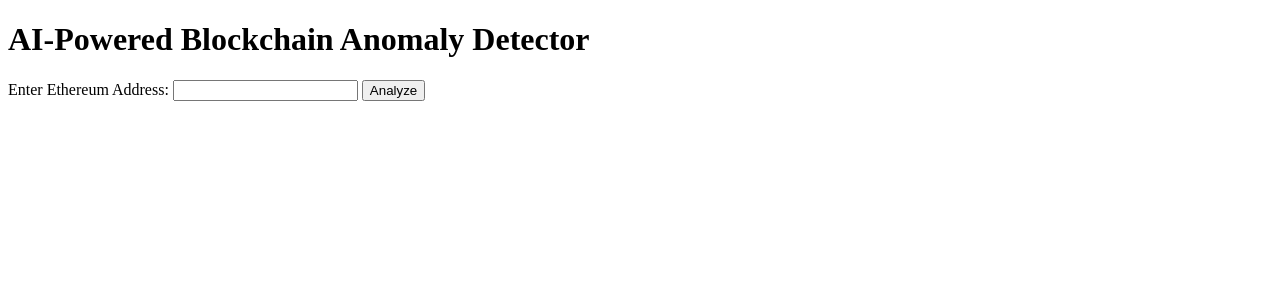
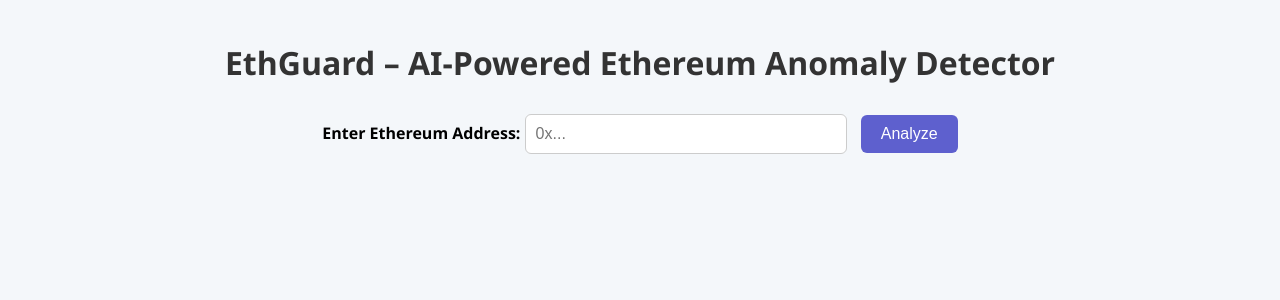
Before and after one commit to khusheranjan/EthScan-AI, a Flask app: page / in a window 1280 px wide. Shown: the top 300 px of the page. Run offline with Flask 3, Linux system fonts and the light colour scheme.

Commit message:
added ui

```diff
--- a/app.py
+++ b/app.py
@@ -1,6 +1,7 @@
 import io
 import re
 from flask import Flask, render_template, request, send_file
+from fpdf import FPDF
 import requests
 import pandas as pd
 import matplotlib.pyplot as plt
@@ -152,5 +153,24 @@ def download_csv():
     return "No data available to download."
 
 
+@app.route('/download_pdf')
+def download_pdf():
+    if 'anomalies_df' in globals():
+        pdf = FPDF()
+        pdf.add_page()
+        pdf.set_font("Arial", size=12)
+        pdf.cell(200, 10, txt="EthGuard - Ethereum Anomaly Report", ln=1, align='C')
+        pdf.ln(10)
+
+        for index, row in anomalies_df.head(20).iterrows():
+            line = f"{row['hash'][:10]} | {row['from'][:6]}... -> {row['to'][:6]} | {row['value']} ETH | Score: {round(row['anomaly_score'], 4)}"
+            pdf.cell(200, 10, txt=line, ln=True)
+
+        pdf_output = "static/anomaly_report.pdf"
+        pdf.output(pdf_output)
+        return send_file(pdf_output, as_attachment=True)
+    return "No data available for PDF report."
+
+
 if __name__ == "__main__":
     app.run(debug=True)
--- /dev/null
+++ b/static/style.css
@@ -0,0 +1,108 @@
+body {
+    font-family: 'Segoe UI', sans-serif;
+    background-color: #f4f7fa;
+    margin: 0;
+    padding: 20px;
+}
+
+h1 {
+    text-align: center;
+    color: #333;
+    margin-bottom: 30px;
+}
+
+form {
+    text-align: center;
+    margin-bottom: 40px;
+}
+
+input[type="text"] {
+    padding: 10px;
+    width: 300px;
+    border: 1px solid #ccc;
+    border-radius: 6px;
+    font-size: 16px;
+}
+
+button {
+    padding: 10px 20px;
+    background-color: #5e60ce;
+    color: white;
+    border: none;
+    border-radius: 6px;
+    font-size: 16px;
+    cursor: pointer;
+    margin-left: 10px;
+}
+
+button:hover {
+    background-color: #3f42b1;
+}
+
+h2, h3 {
+    color: #444;
+    margin-top: 40px;
+    text-align: center;
+}
+
+p {
+    text-align: center;
+    color: #777;
+}
+
+img {
+    display: block;
+    margin: 20px auto;
+    max-width: 90%;
+    border-radius: 8px;
+    box-shadow: 0 4px 10px rgba(0, 0, 0, 0.05);
+}
+
+.scrollable-table {
+    width: 95%;
+    max-height: 400px;
+    margin: 20px auto;
+    overflow-y: auto;
+    border: 1px solid #ccc;
+    border-radius: 6px;
+    background: #fff;
+    box-shadow: 0 2px 5px rgba(0,0,0,0.05);
+}
+
+table {
+    width: 100%;
+    border-collapse: collapse;
+    font-size: 14px;
+}
+
+table th, table td {
+    border: 1px solid #ddd;
+    padding: 10px 8px;
+    text-align: center;
+}
+
+table th {
+    background-color: #5e60ce;
+    color: white;
+    position: sticky;
+    top: 0;
+    z-index: 1;
+}
+
+table tr:nth-child(even) {
+    background-color: #f9f9f9;
+}
+
+.button-group {
+    text-align: center;
+    margin-top: 20px;
+}
+
+.button-group a button {
+    background-color: #009688;
+    margin: 0 10px;
+}
+
+.button-group a button:hover {
+    background-color: #00796b;
+}
--- a/templates/index.html
+++ b/templates/index.html
@@ -1,13 +1,16 @@
 <!DOCTYPE html>
 <html>
 <head>
-        <title>Blockchain Anomaly Detector</title>
+    <title>EthGuard – AI-Powered Ethereum Anomaly Detector</title>
+    <link rel="stylesheet" type="text/css" href="{{ url_for('static', filename='style.css') }}">
 </head>
 <body>
-        <h1>AI-Powered Blockchain Anomaly Detector</h1>
+
+    <h1>EthGuard – AI-Powered Ethereum Anomaly Detector</h1>
+
     <form method="POST">
-            <label>Enter Ethereum Address:</label>
-            <input type="text" name="address" required>
+        <label for="address"><strong>Enter Ethereum Address:</strong></label>
+        <input type="text" id="address" name="address" placeholder="0x..." required>
         <button type="submit">Analyze</button>
     </form>
 
@@ -17,17 +20,22 @@
 
     {% if anomalies is not none %}
         <h2>Anomalous Transactions Detected</h2>
+
         {% if anomalies.empty %}
             <p>No anomalies found or insufficient data.</p>
         {% else %}
+
             <h3>Feature Comparison</h3>
             <img src="/static/feature_comparison.png" alt="Feature Comparison">
+
             <h3>Time Series Plot</h3>
             <img src="{{ url_for('static', filename='time_series.png') }}" alt="Time Series Plot">
+
             <h3>Value vs. Gas Price Scatter Plot</h3>
             <img src="{{ url_for('static', filename='scatter_plot.png') }}" alt="Scatter Plot">
 
-            <table border="1">
+            <div class="scrollable-table">
+                <table>
                     <tr>
                         <th>Hash</th>
                         <th>From</th>
@@ -39,9 +47,9 @@
                     </tr>
                     {% for _, row in anomalies.iterrows() %}
                     <tr>
-                    <td>{{ row['hash'] }}</td>
-                    <td>{{ row['from'] }}</td>
-                    <td>{{ row['to'] }}</td>
+                        <td>{{ row['hash'][:10] }}...</td>
+                        <td>{{ row['from'][:8] }}...</td>
+                        <td>{{ row['to'][:8] }}...</td>
                         <td>{{ row['value'] }}</td>
                         <td>{{ row['gasPrice'] }}</td>
                         <td>{{ row['timeStamp'] }}</td>
@@ -49,11 +57,14 @@
                     </tr>
                     {% endfor %}
                 </table>
-            {% if not anomalies.empty %}
-                <a href="/download_csv"><button>Download as CSV</button></a>
+            </div>
+
+            <div class="button-group">
+                <a href="/download_csv"><button>Download CSV</button></a>
+                <a href="/download_pdf"><button>Download PDF Report</button></a>
+            </div>
+        {% endif %}
     {% endif %}
 
-        {% endif %}
-    {% endif %}
 </body>
 </html>
```
Lines whose indentation alone changed are shown as unchanged.
